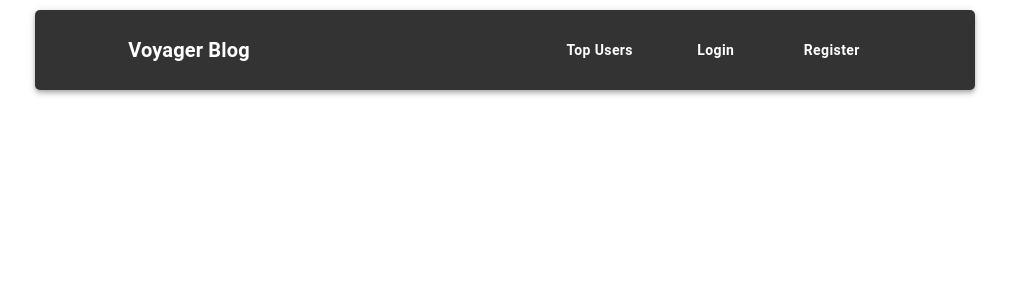
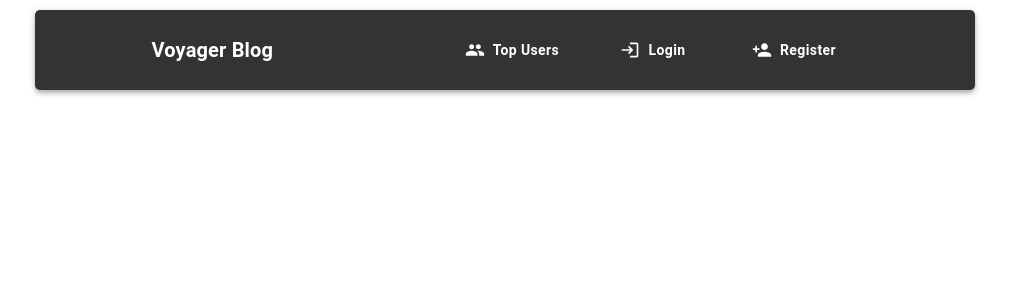
Before and after one commit to Frnn4268/voyager-blog, a React (Create React App) app in the folder client/: page / in a window 1280 px wide. Shown: the top 300 px of the page, without its empty margins (135-1144 px from the left). Built offline with nearby package versions, Linux system fonts and the light colour scheme; no server answers.

Commit message:
Adding new material ui icons for Header.jsx

```diff
--- a/client/package.json
+++ b/client/package.json
@@ -5,6 +5,7 @@
   "dependencies": {
     "@emotion/react": "^11.13.0",
     "@emotion/styled": "^11.13.0",
+    "@mui/icons-material": "^5.16.5",
     "@mui/material": "^5.16.5",
     "@testing-library/jest-dom": "^5.17.0",
     "@testing-library/react": "^13.4.0",
--- a/client/src/components/Header.jsx
+++ b/client/src/components/Header.jsx
@@ -6,6 +6,11 @@ import Toolbar from '@mui/material/Toolbar';
 import Typography from '@mui/material/Typography';
 import Button from '@mui/material/Button';
 import Box from '@mui/material/Box';
+import CreateIcon from '@mui/icons-material/Create';
+import PeopleIcon from '@mui/icons-material/People';
+import LogoutIcon from '@mui/icons-material/Logout';
+import LoginIcon from '@mui/icons-material/Login';
+import PersonAddIcon from '@mui/icons-material/PersonAdd';
 
 export default function Header() {
   const { setUserInfo, userInfo } = useContext(UserContext);
@@ -49,21 +54,33 @@ export default function Header() {
   return (
     <AppBar position="static" style={{ width: '100%', marginTop: 0, borderRadius: 5 }} sx={{ backgroundColor: '#333', padding: '0.5rem 1rem' }}>
       <Toolbar sx={{ justifyContent: 'space-between' }}>
-        <Typography variant="h6" component={RouterLink} to="/" style={{ textDecoration: 'none', fontWeight: 'bold', marginRight: 300 }}>
+        <Typography variant="h6" component={RouterLink} to="/" style={{ textDecoration: 'none', fontWeight: 'bold', marginLeft: 0, width: 300 }}>
           Voyager Blog
         </Typography>
         <Box sx={{ display: 'flex', gap: 2 }}>
           {username ? (
             <>
-              <Button color="inherit" component={RouterLink} to="/create" sx={{ textTransform: 'none', width: 100, fontWeight: 'bold' }}>Create Post</Button>
-              <Button color="inherit" component={RouterLink} to="/top-users" sx={{ textTransform: 'none', width: 100, fontWeight: 'bold' }}>Top Users</Button>
-              <Button color="inherit" onClick={logout} sx={{ textTransform: 'none', width: 100, fontWeight: 'bold' }}>Logout</Button>
+              <Button color="inherit" component={RouterLink} to="/create" sx={{ textTransform: 'none', width: 125, fontWeight: 'bold' }} startIcon={<CreateIcon />}>
+                Create Post
+              </Button>
+              <Button color="inherit" component={RouterLink} to="/top-users" sx={{ textTransform: 'none', width: 125, fontWeight: 'bold' }} startIcon={<PeopleIcon />}>
+                Top Users
+              </Button>
+              <Button color="inherit" onClick={logout} sx={{ textTransform: 'none', width: 125, fontWeight: 'bold' }} startIcon={<LogoutIcon />}>
+                Logout
+              </Button>
             </>
           ) : (
             <>
-              <Button color="inherit" component={RouterLink} to="/top-users" sx={{ textTransform: 'none', width: 100, fontWeight: 'bold' }}>Top Users</Button>
-              <Button color="inherit" component={RouterLink} to="/login" sx={{ textTransform: 'none', width: 100, fontWeight: 'bold' }}>Login</Button>
-              <Button color="inherit" component={RouterLink} to="/register" sx={{ textTransform: 'none', width: 100, fontWeight: 'bold' }}>Register</Button>
+              <Button color="inherit" component={RouterLink} to="/top-users" sx={{ textTransform: 'none', width: 125, fontWeight: 'bold' }} startIcon={<PeopleIcon />}>
+                Top Users
+              </Button>
+              <Button color="inherit" component={RouterLink} to="/login" sx={{ textTransform: 'none', width: 125, fontWeight: 'bold' }} startIcon={<LoginIcon />}>
+                Login
+              </Button>
+              <Button color="inherit" component={RouterLink} to="/register" sx={{ textTransform: 'none', width: 125, fontWeight: 'bold' }} startIcon={<PersonAddIcon />}>
+                Register
+              </Button>
             </>
           )}
         </Box>
--- a/client/src/pages/TopUsersPage.jsx
+++ b/client/src/pages/TopUsersPage.jsx
@@ -1,4 +1,5 @@
 import { useEffect, useState } from "react";
+import { Typography, List, ListItem, ListItemText, Container, Paper } from "@mui/material";
 
 export default function TopUsersPage() {
   const [topUsers, setTopUsers] = useState([]);
@@ -20,13 +21,22 @@ export default function TopUsersPage() {
   }, []);
 
   return (
-    <>
-      <h1>Top Users!</h1>
-      <ul>
-        {topUsers.map((user, index) => (
-          <li key={index}>{user.username} - {user.postCount} posts</li>
-        ))}
-      </ul>
-    </>
+    <Container>
+      <Typography style={{ fontWeight: 'bold' }} variant="h4" component="h1" gutterBottom>
+        Top Users - Voyager Blog
+      </Typography>
+      <Paper elevation={3}>
+        <List>
+          {topUsers.map((user, index) => (
+            <ListItem key={index}>
+              <ListItemText
+                primary={user.username}
+                secondary={`${user.postCount} posts`}
+              />
+            </ListItem>
+          ))}
+        </List>
+      </Paper>
+    </Container>
   );
 }
```
Also changed, not shown: 1 other file (tests, documents, lock files or other folders).
